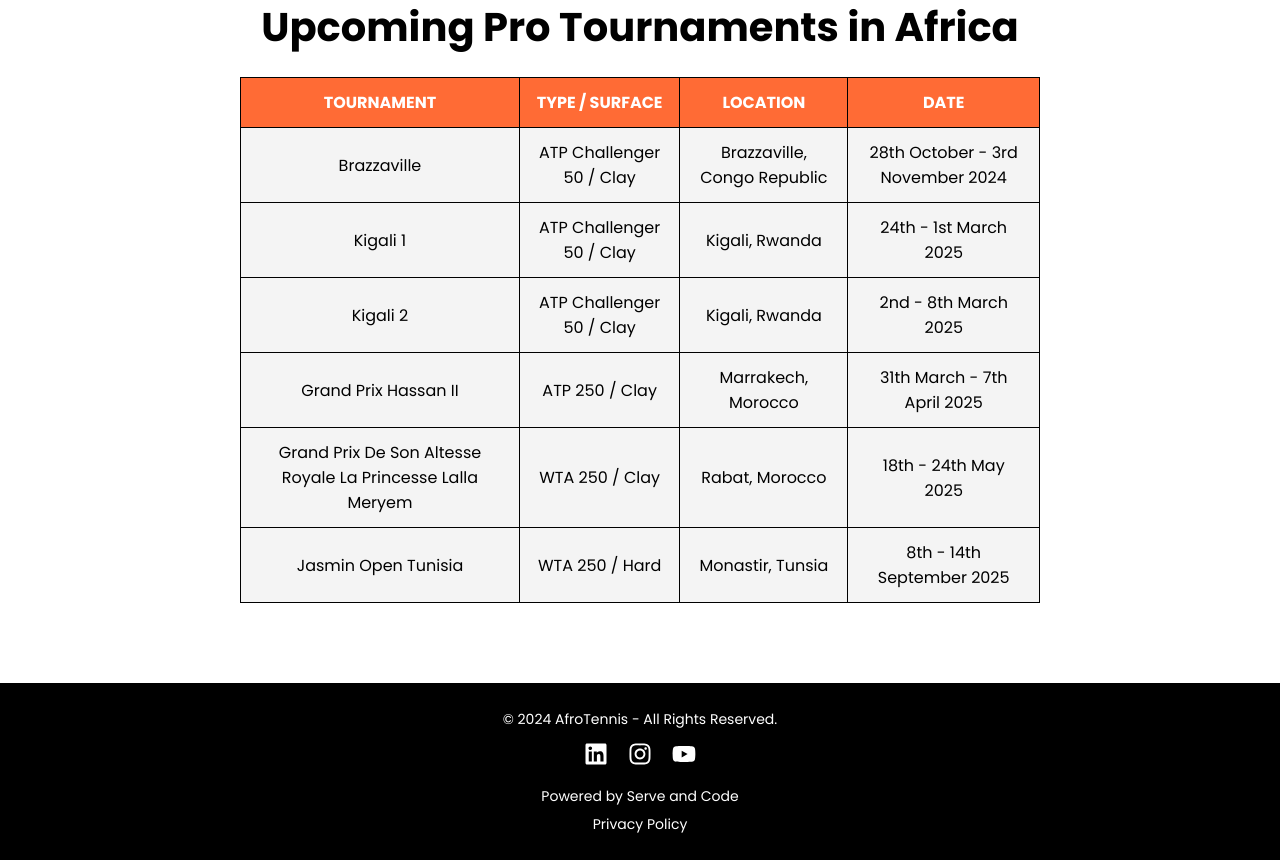
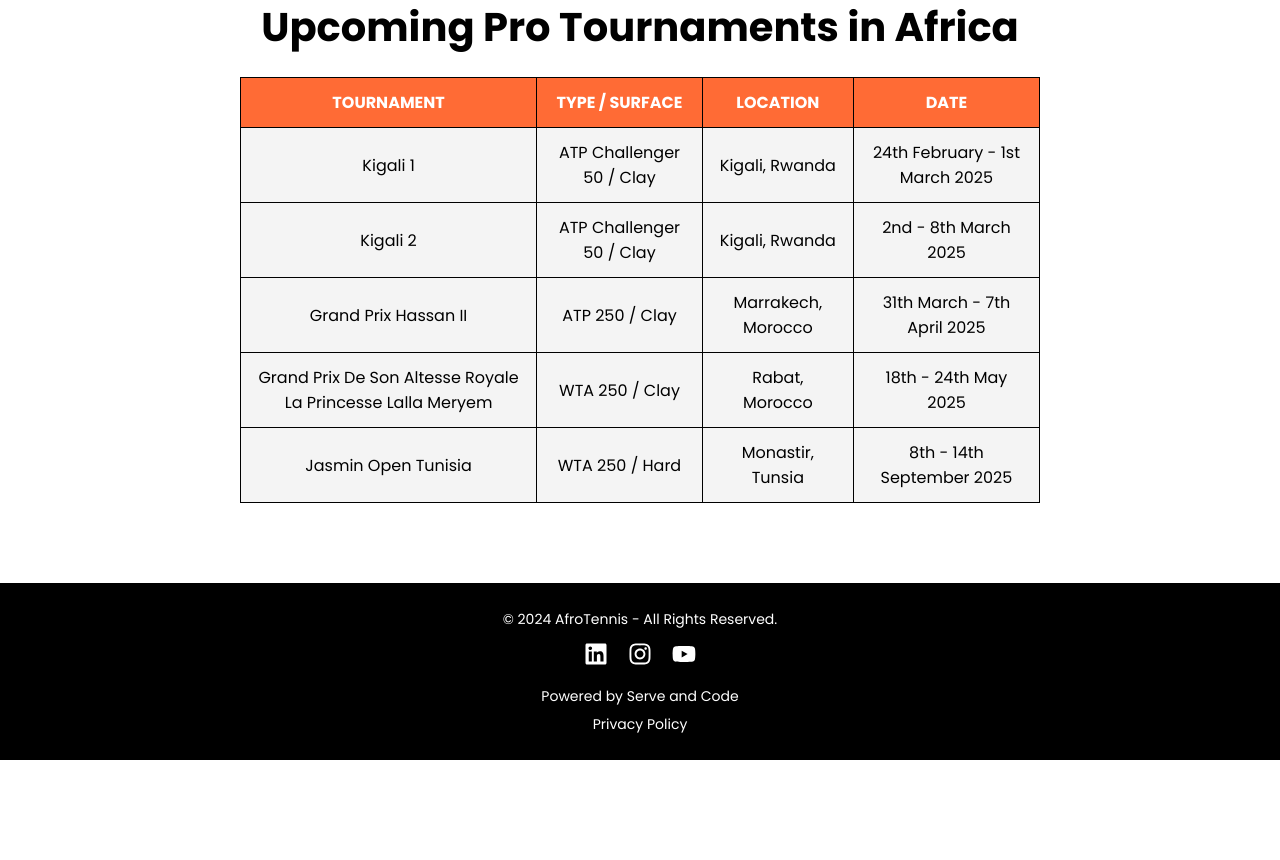
Before and after one commit to Matt0107/afrotennis, a React (Create React App) app: page /events in a window 1280 px wide. Shown: the part 1440-2300 px from the top of the page. After the commit the page ends 2200 px from the top, so only its background shows below. Built offline with nearby package versions, Linux system fonts and the light colour scheme.

Commit message:
update tournaments

```diff
--- a/src/pages/Events.js
+++ b/src/pages/Events.js
@@ -43,17 +43,10 @@ const Events = () => {
           </thead>
           <tbody>
             <tr>
-              <td>Brazzaville</td>
-              <td>ATP Challenger 50 / Clay</td> {/* Type de tournoi */}
-              <td>Brazzaville, Congo Republic</td>
-              <td>28th October - 3rd November 2024</td>
-
-            </tr>
-            <tr>
               <td>Kigali 1</td>
               <td>ATP Challenger 50 / Clay</td> {/* Type de tournoi */}
               <td>Kigali, Rwanda</td>
-              <td>24th - 1st March 2025</td>
+              <td>24th February - 1st March 2025</td>
 
             </tr>
             <tr>
```
